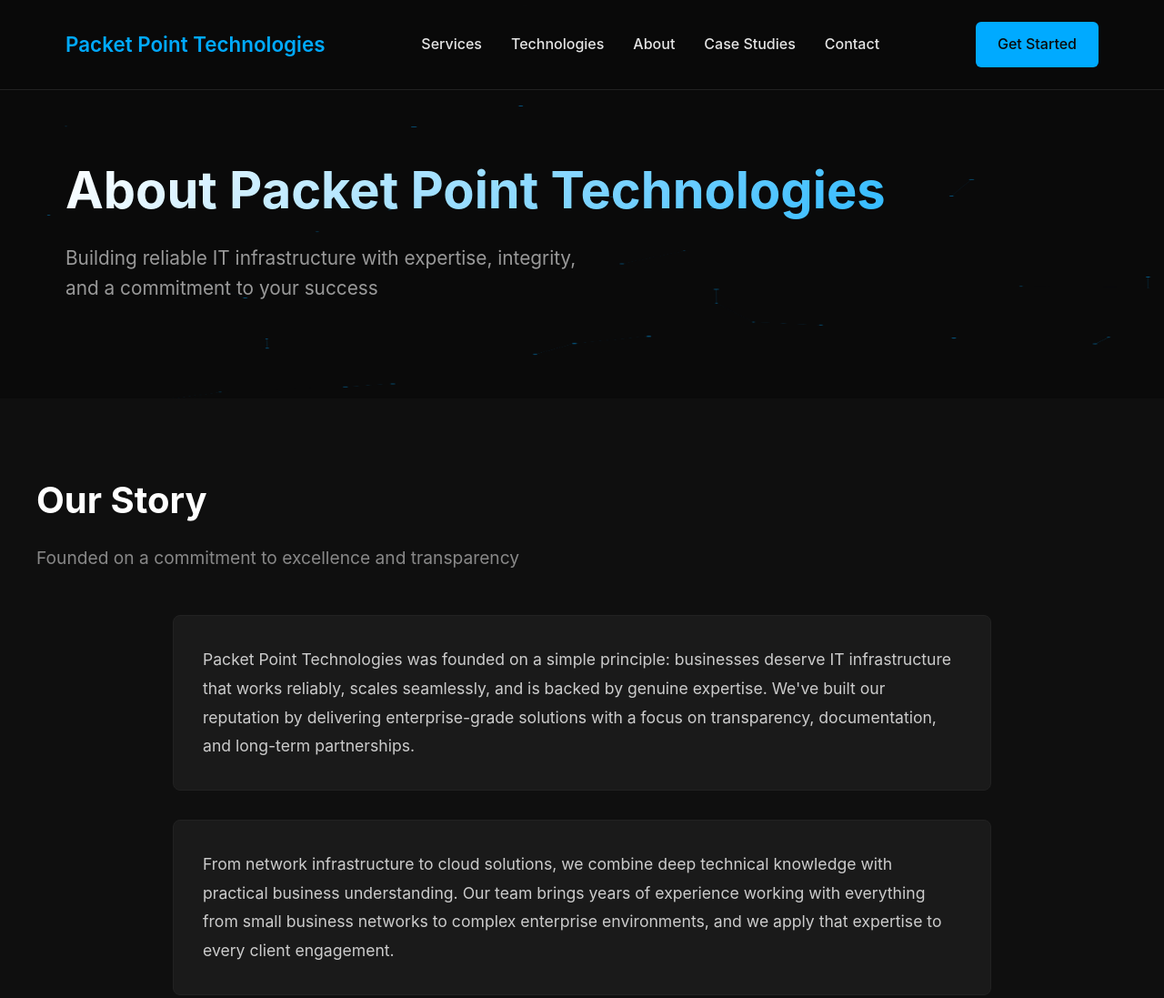
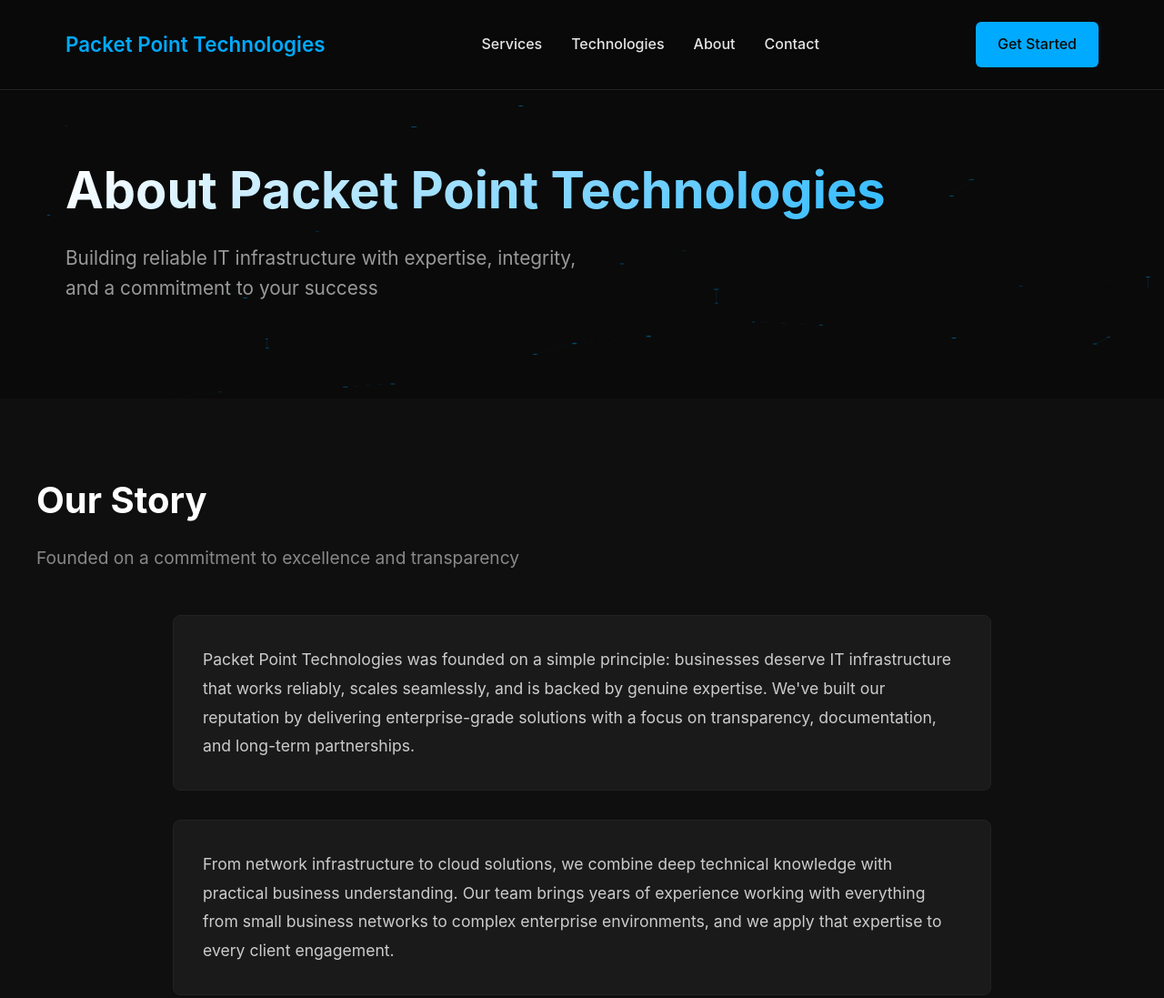
Before and after one commit to GrumpyMonkeyLLC/PacketPointTech-WEBSITE, a plain HTML site: page about.html in a window 1280 px wide. Shown: the top 1097 px of the page at 91% size. Drawn offline with Linux system fonts and the light colour scheme.

Commit message:
Remove 'Case Studies' link from navigation

```diff
--- a/about.html
+++ b/about.html
@@ -22,7 +22,6 @@
                 <li><a href="index.html#services">Services</a></li>
                 <li><a href="index.html#technologies">Technologies</a></li>
                 <li><a href="about.html">About</a></li>
-                <li><a href="case-studies.html">Case Studies</a></li>
                 <li><a href="index.html#contact">Contact</a></li>
             </ul>
             <a href="index.html#contact" class="cta-button">Get Started</a>
```
